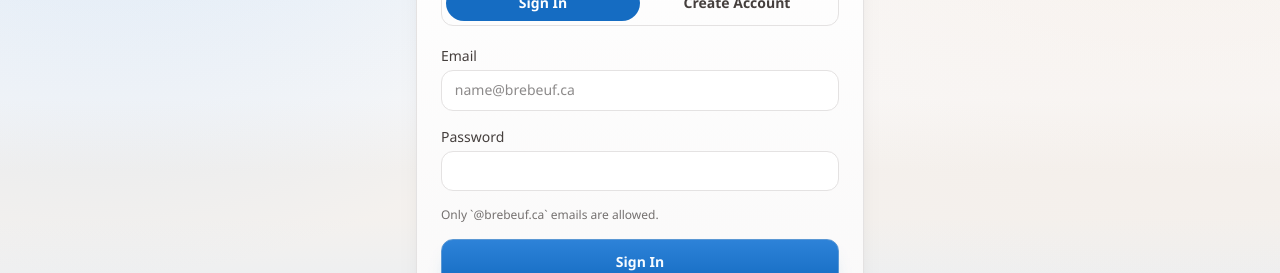
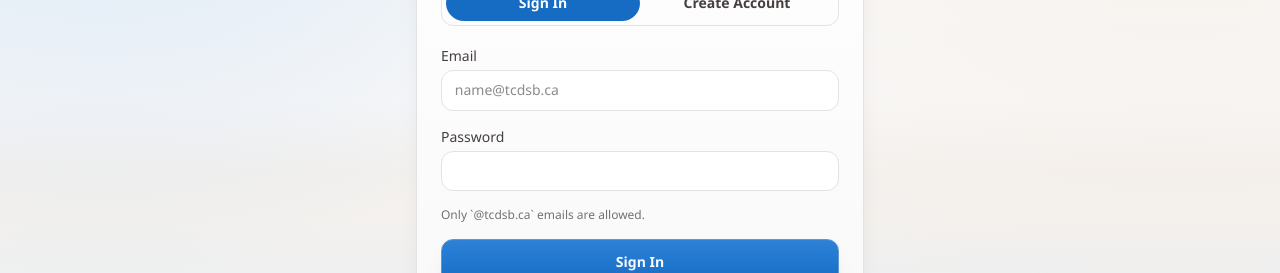
Before and after one commit to BrebeufPolyMarket/brebeuf-polymarket, a Next.js app: page /auth/login in a window 1280 px wide. Shown: the part 189-462 px from the top of the page. Built offline with nearby package versions, Linux system fonts and the light colour scheme; no server answers; a web font is replaced by a local one.

Commit message:
Restrict auth to tcdsb.ca email domain

```diff
--- a/app/api/auth/sign-in/route.ts
+++ b/app/api/auth/sign-in/route.ts
@@ -27,7 +27,7 @@ export async function POST(request: Request) {
     return NextResponse.json(
       {
         error: "DOMAIN_NOT_ALLOWED",
-        message: "Use your Brebeuf school email address.",
+        message: "Use your TCDSB school email address.",
       },
       { status: 403 },
     );
--- a/app/api/auth/sign-up/route.ts
+++ b/app/api/auth/sign-up/route.ts
@@ -27,7 +27,7 @@ export async function POST(request: Request) {
     return NextResponse.json(
       {
         error: "DOMAIN_NOT_ALLOWED",
-        message: "Use your Brebeuf school email address.",
+        message: "Use your TCDSB school email address.",
       },
       { status: 403 },
     );
--- a/app/api/profile/setup/route.ts
+++ b/app/api/profile/setup/route.ts
@@ -53,7 +53,7 @@ export async function POST(request: Request) {
     return NextResponse.json(
       {
         error: "DOMAIN_NOT_ALLOWED",
-        message: "A Brebeuf school email is required.",
+        message: "A TCDSB school email is required.",
       },
       { status: 403 },
     );
--- a/app/auth/domain-denied/page.tsx
+++ b/app/auth/domain-denied/page.tsx
@@ -6,7 +6,7 @@ export default function DomainDeniedPage() {
       <article className="surface max-w-md border-[var(--accent-red)]/30 bg-[color-mix(in_srgb,#fff_80%,#f8e3dd_20%)] p-6 text-center">
         <h1 className="text-2xl font-black text-[var(--accent-red)]">School Email Required</h1>
         <p className="mt-2 text-sm ink-soft">
-          Sign-in is restricted to Brebeuf accounts. Please use your school `@brebeuf.ca` email.
+          Sign-in is restricted to school accounts. Please use your `@tcdsb.ca` email.
         </p>
         <Link href="/auth/login" className="btn-primary mt-4 inline-block px-4 py-2 text-sm">
           Try Sign-in Again
--- a/app/auth/login/page.tsx
+++ b/app/auth/login/page.tsx
@@ -148,7 +148,7 @@ export default function LoginPage() {
               autoComplete="email"
               value={email}
               onChange={(event) => setEmail(event.target.value)}
-              placeholder="name@brebeuf.ca"
+              placeholder="name@tcdsb.ca"
               required
               className="input-clean"
             />
@@ -180,7 +180,7 @@ export default function LoginPage() {
             </label>
           ) : null}
 
-          <p className="text-xs muted">Only `@brebeuf.ca` emails are allowed.</p>
+          <p className="text-xs muted">Only `@tcdsb.ca` emails are allowed.</p>
 
           {queryError ? <p className="text-sm font-medium text-[var(--accent-red)]">{queryError}</p> : null}
           {error ? <p className="text-sm font-medium text-[var(--accent-red)]">{error}</p> : null}
--- a/lib/auth/domain.ts
+++ b/lib/auth/domain.ts
@@ -1,4 +1,4 @@
-const DEFAULT_ALLOWED_EMAIL_DOMAIN = "brebeuf.ca";
+const DEFAULT_ALLOWED_EMAIL_DOMAIN = "tcdsb.ca";
 
 export function getAllowedEmailDomain() {
   return (process.env.ALLOWED_EMAIL_DOMAIN ?? DEFAULT_ALLOWED_EMAIL_DOMAIN)
```
Also changed, not shown: 1 other file (tests, documents, lock files or other folders).
